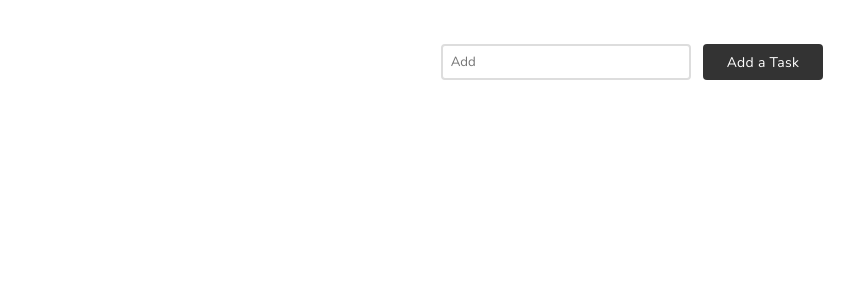
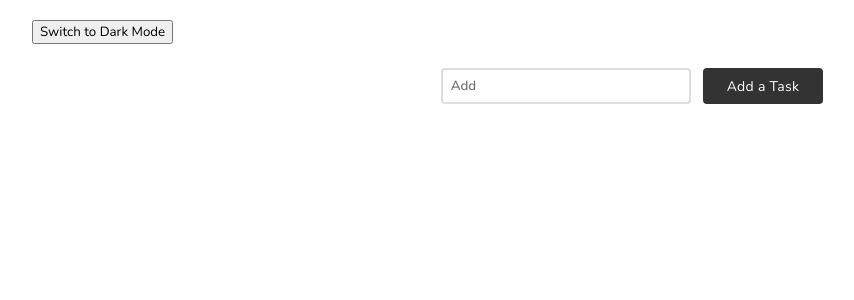
Before and after one commit to sushmita094/notes-app-react, a React (Create React App) app: page / in a window 1280 px wide. Shown: the top 300 px of the page, without its empty margins (8-862 px from the left). Built offline with nearby package versions, Linux system fonts and the light colour scheme.

Commit message:
ADD dark mode styles

```diff
--- a/src/App.js
+++ b/src/App.js
@@ -9,6 +9,7 @@ class App extends Component {
     taskList: [],
     inputVal: "",
     editInputVal: "",
+    isDarkMode: false,
   };
 
   componentDidMount() {
@@ -105,15 +106,28 @@ class App extends Component {
     localStorage.setItem("taskListLocal", JSON.stringify(this.state.taskList));
   };
 
+  toggleDarkMode = () => {
+    this.setState((prevState) => ({
+      isDarkMode: !prevState.isDarkMode,
+    }));
+  };
+
   render() {
-    const { inputVal, editInputVal, taskList } = this.state;
+    const { inputVal, editInputVal, taskList, isDarkMode } = this.state;
 
     return (
-      <div className="page-wrapper">
+      <div className={`page-wrapper ${isDarkMode && "dark"}`}>
         {/* <div className="time-container">
           <span className="day">FRIDAY</span>
           <span className="date">21st Nov 2020</span>
         </div> */}
+
+        <button
+          className="dark-mode-switch"
+          onClick={() => this.toggleDarkMode()}
+        >
+          Switch to {isDarkMode ? "Light" : "Dark"} Mode
+        </button>
 
         <form className="add-task-form" onSubmit={this.handleAddTask}>
           <input
--- a/src/styles/global.scss
+++ b/src/styles/global.scss
@@ -2,6 +2,17 @@
 
 * {
   box-sizing: border-box;
+}
+
+html {
+  --white: #fff;
+  --black: #000;
+  --gray-a: #aaa;
+  --gray-c: #ccc;
+  --gray-d: #ddd;
+  --gray-e: #eee;
+  --gray-3: #333;
+  --gray-9: #999;
 }
 
 body {
@@ -15,6 +26,7 @@ button {
 
 .page-wrapper {
   padding: 20px 40px;
+  min-height: 100vh;
 }
 
 .time-container {
@@ -29,7 +41,7 @@ button {
   .day {
     font-size: 24px;
     font-weight: 500;
-    color: #aaa;
+    color: var(--gray-a);
     margin-bottom: 8px;
   }
 
@@ -45,7 +57,7 @@ button {
 .primary-button {
   border: 0;
   color: white;
-  background-color: #333;
+  background-color: var(--gray-3);
   border-radius: 4px;
 }
 
@@ -70,7 +82,7 @@ button {
   &.completed {
     .task-name {
       text-decoration: line-through;
-      color: #999;
+      color: var(--gray-9);
     }
   }
 
@@ -101,7 +113,7 @@ button {
       position: relative;
       height: 20px;
       width: 20px;
-      border: 2px solid #ccc;
+      border: 2px solid var(--gray-c);
       border-radius: 6px;
 
       img {
@@ -157,14 +169,15 @@ button {
 
   .input {
     height: 36px;
-    border: 2px solid #ddd;
+    border: 2px solid var(--gray-d);
     border-radius: 4px;
     padding: 8px;
     min-width: 250px;
+    font-weight: 600;
 
     &:focus {
       outline: none;
-      border-color: #999;
+      border-color: var(--gray-9);
     }
   }
 
@@ -204,3 +217,38 @@ button {
     height: 26px;
   }
 }
+
+// Dark theme styles
+
+.page-wrapper {
+  &.dark {
+    background-color: var(--black);
+    color: var(--white);
+
+    .edit-task-btn,
+    .delete-task-btn,
+    .circle {
+      img {
+        filter: brightness(0) invert(1);
+      }
+    }
+
+    .circle {
+      border-color: #666;
+    }
+
+    .primary-button {
+      background-color: var(--gray-e);
+      color: var(--black);
+      font-weight: 600;
+    }
+
+    .add-task-form {
+      input {
+        color: var(--white);
+        background-color: transparent;
+        border-color: #666;
+      }
+    }
+  }
+}
```
